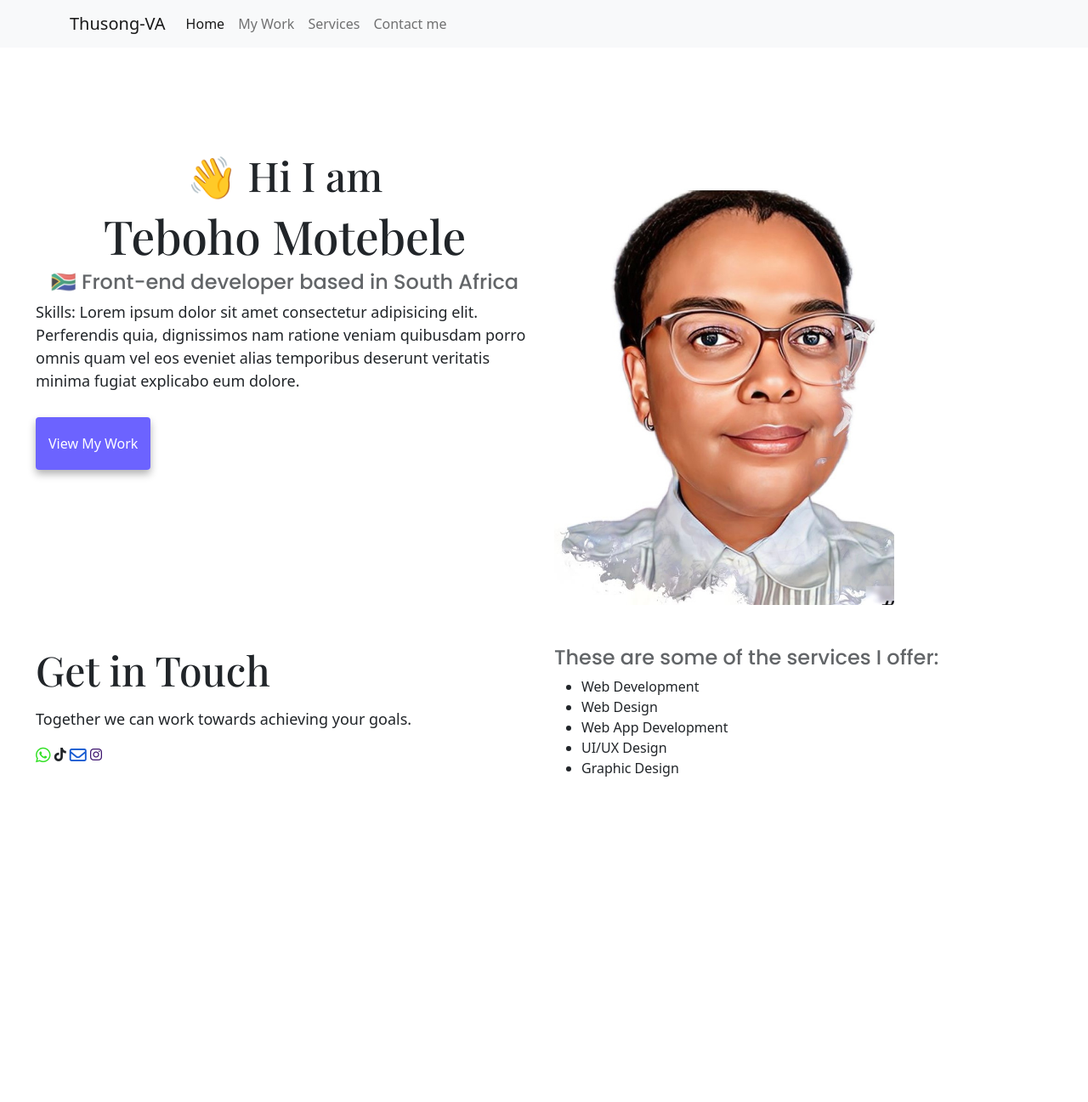
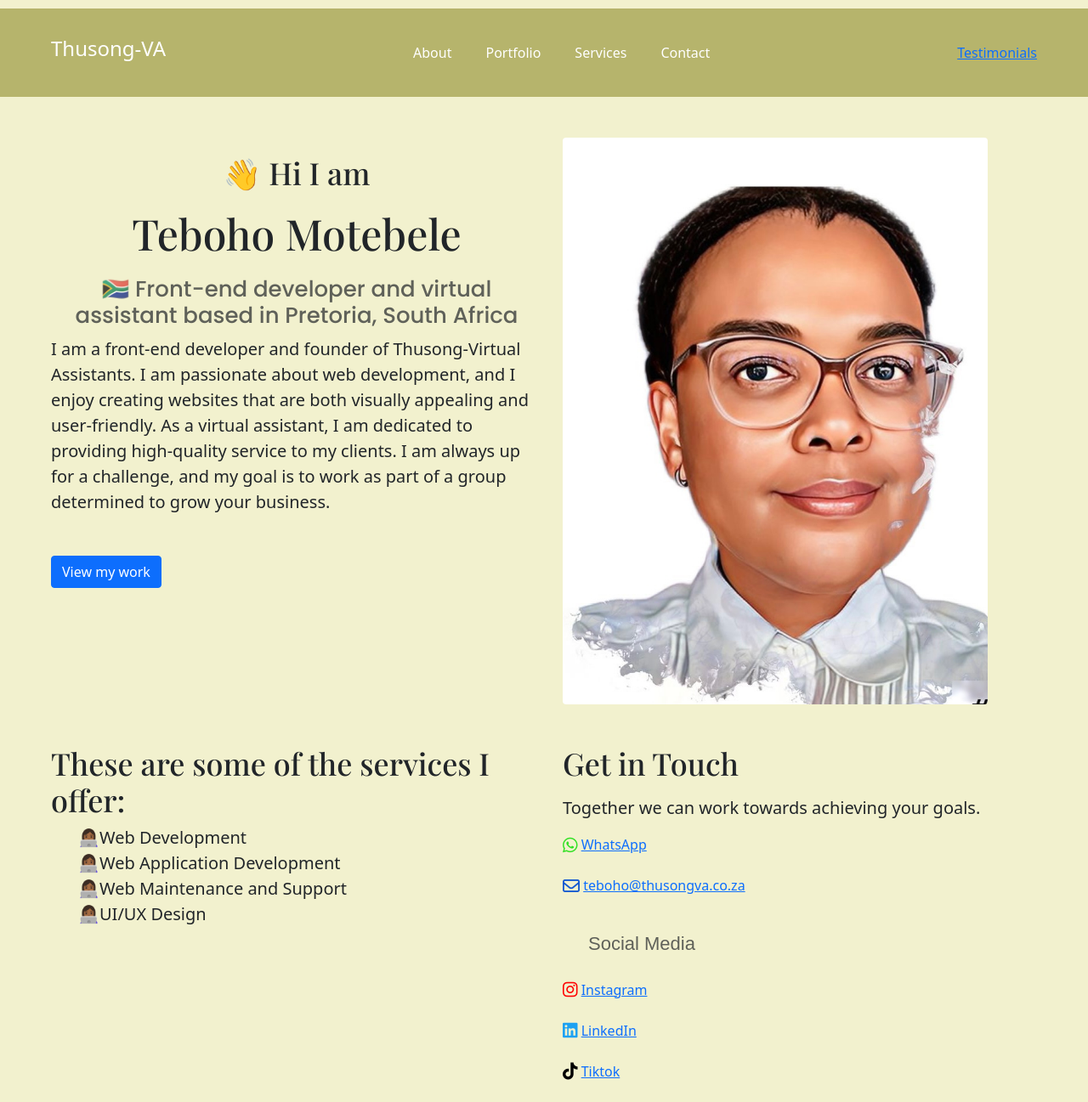
Before and after one commit to Tebsm/SheCodeResponsive, a website: page index.html in a window 1280 px wide. Shown: the whole page at 85% size. Before the commit the page ends 962 px from the top, so only its background shows below. Drawn offline with nearby package versions, Linux system fonts and the light colour scheme.

Commit message:
Added new page updated nav bar

```diff
--- a/index.html
+++ b/index.html
@@ -29,41 +29,22 @@
   </head>
 
   <body>
-<div class="container-fluid" id="mainpage">
-    <nav class="navbar navbar-expand-lg navbar-light bg-light fixed-top">
-      <div class="container">
-        <a class="navbar-brand" href="index.html">Thusong-VA</a>
-        <button
-          class="navbar-toggler"
-          type="button"
-          data-bs-toggle="collapse"
-          data-bs-target="#navbarNav"
-          aria-controls="navbarNav"
-          aria-expanded="false"
-          aria-label="Toggle navigation"
-        >
-          <span class="navbar-toggler-icon"></span>
-        </button>
-        <div class="collapse navbar-collapse" id="navbarNav">
-          <ul class="navbar-nav">
-            <li class="nav-item">
-              <a class="nav-link active" aria-current="page" href="index.html"
-                >Home</a
-              >
-            </li>
-            <li class="nav-item">
-          <a class="nav-link" href="about.html">My Work</a>
-            </li>
-            <li class="nav-item">
-      <a class="nav-link" href="index.html#Services">Services</a>
-            </li><li class="nav-item">
-              <a class="nav-link" href="index.html#contact">Contact me</a>
-            </li>
-          </ul>
+
+    <header>
+      <nav>
+        <div class="logo">Thusong-VA</div>
+        <div class="menu">
+          <div><a href="about.html">About</a></div>
+
+          <div><a href="portfolio.html">Portfolio</a></div>
+      <div><a href="index.html#Services">Services</a></div>
+      <div> <a href="index.html#contact">Contact</a></div>
         </div>
-      </div>
-    </nav>
+<div><a href="portfolio.html#testimonials">Testimonials</a></div>
+      </nav>
+    </header>
 
+<main>
 
       <div class="row mt-5">
         <div class="col-md-6">
@@ -74,53 +55,65 @@
             Teboho Motebele
           </h1>
           <h3 class="text-center">
-            🇿🇦 Front-end developer based in South Africa
+            🇿🇦 Front-end developer and virtual assistant based in Pretoria, South Africa
           </h3>
           <p>
-            Skills:
-            Lorem ipsum dolor sit amet consectetur adipisicing elit. Perferendis
-            quia, dignissimos nam ratione veniam quibusdam porro omnis quam vel
-            eos eveniet alias temporibus deserunt veritatis minima fugiat
-            explicabo eum dolore.
+
+    I am a front-end developer and founder of Thusong-Virtual Assistants. I am passionate about web development, and I enjoy creating websites that are both visually appealing and user-friendly.
+           As a virtual assistant, I am dedicated to providing high-quality service to my clients. I am always up for a challenge, and my goal is to work as part of a group determined to grow your business.
           </p>
 
           <div class="mb-5 mt-5">
-            <a href="about.html" class="primary-link">View my work</a>
+
+      <button class="btn btn-primary">
+        <a href="portfolio.html" style="color: white; text-decoration: none;">View my work</a>
+      </button>
           </div>
         </div>
         <div class="col-md-6">
-  <img src="images/TL Motebele.jpg" alt="Teboho Picture" title="Photo of Teboho" class="img-fluid rounded" width="400" height="560" />
+  <img src="images/TL Motebele.jpg" alt="Teboho Picture" title="Photo of Teboho" class="img-fluid rounded" width="500" height="300"/>
         </div>
       </div>
+
       <div class="row mt-5">
-        <div class="col-md-6">
-      <h2 class="mb-3" id="contact">Get in Touch</h2>
-          <p>
-            Together we can work towards achieving your goals.
-          </p>
+        <div class="col-md-6" id="Services">
+          <h2>These are some of the services I offer:</h2>
+          <ul><li>👩🏾‍💻Web Development</li>
+          <li>👩🏾‍💻Web Application Development</li>
+  <li>👩🏾‍💻Web Maintenance and Support</li>
+          <li>👩🏾‍💻UI/UX Design</li></ul>
 
-          <span>
-            <i class="fa-brands fa-whatsapp fa-lg" style="color: #31e024;"></i>
-          </span>
-          <i class="fa-brands fa-tiktok"></i>
-          <span><i class="fa-regular fa-envelope fa-lg" style="color: #155ad1;"></i></span>
-          <span><i class="fa-brands fa-instagram" style="color: #3e156f;"></i></span>
-          </div>
 
-      <div class="col-md-6" id = "Services">
-            <h3>These are some of the services I offer:</h3>
-            <ul>
-              <li>Web Development</li>
-              <li>Web Design</li>
-              <li>Web App Development</li>
-              <li>UI/UX Design</li>
-              <li>Graphic Design</li>
 
-            </ul>
+        </div>
 
-          </div>
+    <div class="col-md-6">
+        <h2 class="mb-3" id="contact">Get in Touch</h2>
+        <p>Together we can work towards achieving your goals.</p>
+
+        <div>
+            <i class="fab fa-whatsapp fa-lg" style="color: #31e024;"></i>
+            <a href="https://wa.me/0824337180" class="whatsapp-link" target="_blank" rel="noopener">WhatsApp</a>
+        </div>
+        <br>
+        <div><i class="far fa-envelope fa-lg" style="color: #155ad1;"></i> <a href="mailto:teboho@thusongva.co.za" class="email-link">teboho@thusongva.co.za</a></div>
+        <br>
+    <h4>Social Media</h4>
+        <div><i class="fab fa-instagram fa-lg" style="color: #ff0000;"></i> <a href="https://www.instagram.com/tebscoder/" class="instagram-link" target="_blank" rel="noopener">Instagram</a></div>
+        <br>
+<div><i class="fab fa-linkedin fa-lg" style="color: #1da1f2;"></i> <a href="https://www.linkedin.com/in/tl-motebele-73b173294/" class="linkedin-link" target="_blank" rel="noopener">LinkedIn</a></div>
+
+<br>
+<div><i class="fab fa-tiktok fa-lg" style="color: #000;"></i></i> <a
+    href="https://www.tiktok.com/@tl.mcoder?_t=8gHSgCr7yCM&_r=1" class="tiktok-link" target="_blank"
+    rel="noopener">Tiktok</a></div>
+<br></div>
+
+
+</div>
 
     </div>
 </div>
+</main>
   </body>
 </html>
--- a/style.css
+++ b/style.css
@@ -5,34 +5,85 @@
 }
 
 body {
-  margin-top: 100px !important;
-  padding: 30px !important;
+  background-color: #f2f1ce !important;
+  margin-top: 10px !important;
+  padding: 0px !important;
 }
-#mainpage {
-margin: 0px !important;
-}
+main {
+max-width: 1200px;
+margin: 0 auto;
+  padding-left: 20px; }
 
 h1 {
-  font-size: 55px !important;
+  font-size: 50px !important;
   font-family: 'Playfair Display', serif;
 }
 
 h2 {
-  font-size: 48px !important;
+  font-size: 36px !important;
   font-family: 'Playfair Display', serif;
 }
 
 h3 {
-  font-size: 24px !important;
+  font-size: 26px !important;
   opacity: 0.7;
   font-family: 'Playfair Display', serif;
     font-family: 'Poppins', sans-serif;
 }
+h4 {
+  font-size: 22px !important;
+  opacity: 0.7;
+  font-family: 'Playfair Display', serif;
+font-family: 'P-posts', sans-serif;
+padding: 20px !important;
+margin-left: 10px !important;}
 
 p {
-  font-size: 18px;
+  font-size: 20px;
   line-height: 1.5;
 }
+header {
+  background-color: #b6b46c;
+  color: white;
+  padding: 10px 0;
+}
+
+nav {
+  max-width: 1200px;
+  margin: 0 auto;
+  padding: 0 20px;
+  text-align: center;
+}
+
+.logo {
+  text-align: left;
+  font-size: 24px;
+  margin-bottom: 10px;
+  margin-left: 0;
+
+}
+
+.menu a {
+  display: block;
+  color: white;
+  text-decoration: none;
+  margin: 5px 0;
+
+}
+
+@media (min-width: 768px) {
+  nav {
+    display: flex;
+    justify-content: space-between;
+    align-items: center;
+  }
+
+  .menu {
+    display: flex;
+  }
+
+  .menu a {
+    margin: 0 20px;
 
 .navigation-links {
   display: flex;
@@ -89,6 +140,7 @@ p {
   text-decoration: underline;
 }
 .row mt-5 {
+  background-color: bisque;
 padding-left: 50px;
 padding-right: 30px;}
 padding-bottom: 30px;
@@ -98,3 +150,31 @@ padding-top: 30px;
   background-color: green;
 
 }
+.footer {
+  background-color: #b6b46c;
+}
+#contact {
+  background-color: #b6b46c;
+  padding-left: 20px;
+}
+#services {
+  background-color: #b6b46c;
+  padding-left: 20px;
+}
+#about {
+  background-color: #b6b46c;
+  padding-left: 20px;
+}
+}
+.text-center {
+  margin-top: 20px;
+}
+ul {
+
+  list-style-type: none !important;
+
+}
+
+li{
+  font-size: 20px !important;
+}
```
Also changed, not shown: about.html (+38 -74 lines), portfolio.html (added, +65 -0 lines).
